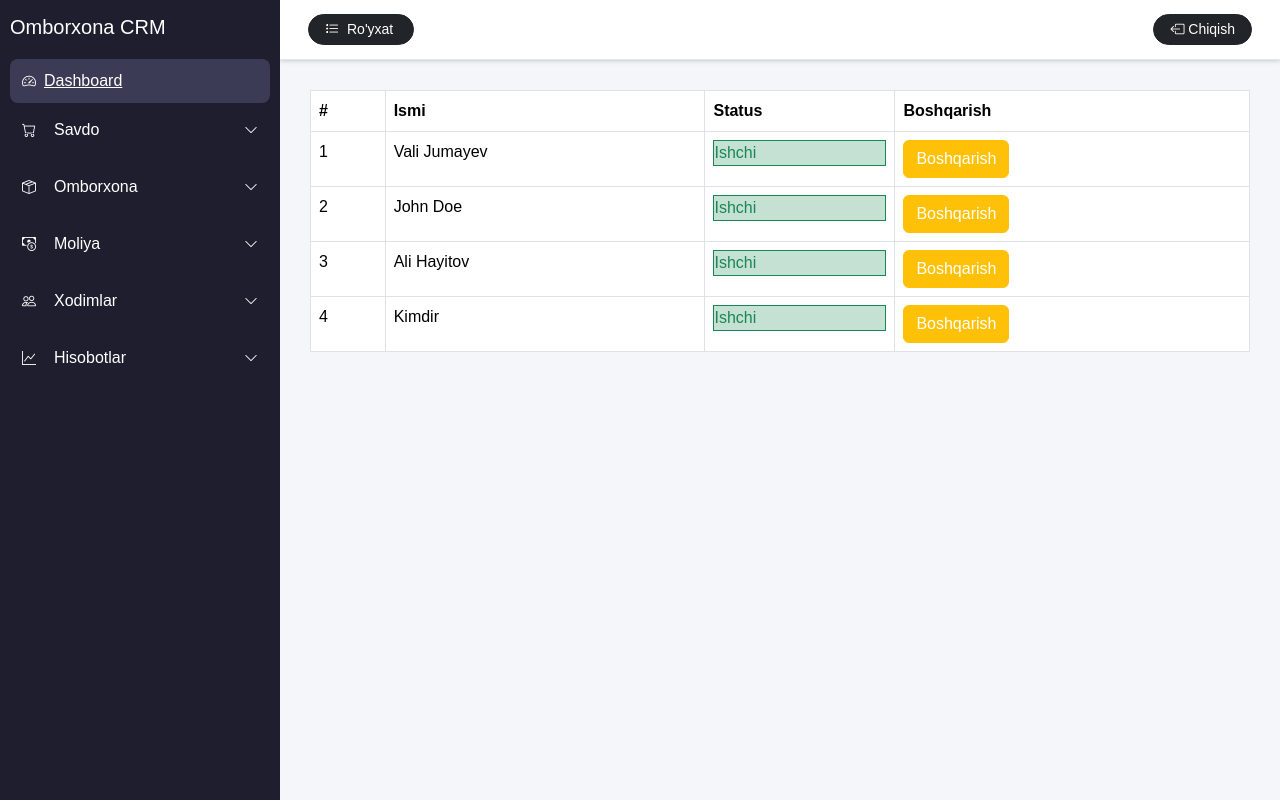
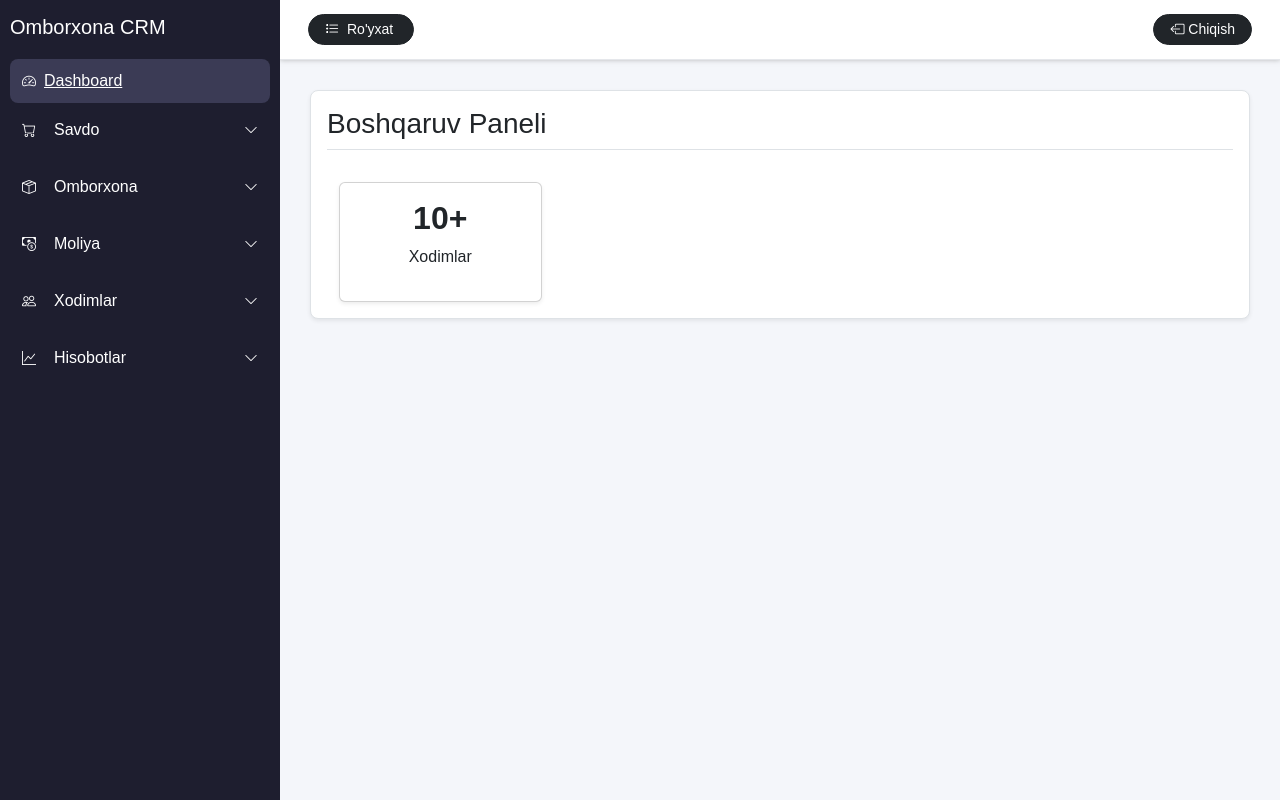
Before and after one commit to dilshodengineer/warehouse-crm-client, a React (Vite) app: page / in a window 1280 px wide. Built offline with nearby package versions, Linux system fonts and the light colour scheme; sample sign-in values are in the browser's storage.

Commit message:
Fix & Add (Transactions.jsx: fix, Dashboard.jsx: add statistics layout)

```diff
--- /dev/null
+++ b/src/components/ui/StatisticsCard.jsx
@@ -0,0 +1,16 @@
+import React from 'react'
+
+const StatisticsCard = ({ count, text }) => {
+  return (
+    <div className='col-lg-3 ccol-md-4 col-sm-6'>
+        <div className="card shadow-sm mt-4">
+            <div className="card-body text-center">
+                <h2 className='fw-semibold'>{count}</h2>
+                <p>{text}</p>
+            </div>
+        </div>
+    </div>
+  )
+}
+
+export default StatisticsCard
--- a/src/pages/Dashboard/Dashboard.jsx
+++ b/src/pages/Dashboard/Dashboard.jsx
@@ -1,54 +1,19 @@
-import React from 'react'
+import React from 'react';
+import PageWindow from "../../components/layout/PageWindow";
+import StatisticsCard from '../../components/ui/StatisticsCard';
 
 const Dashboard = () => {
-  return (
-    <div>
-      <table className="table table-bordered">
-            <thead>
-            <tr>
-                <th>#</th>
-                <th>Ismi</th>
-                <th>Status</th>
-                <th>Boshqarish</th>
-            </tr>
-            </thead>
-            <tbody>
-            <tr>
-                <td>1</td>
-                <td>Vali Jumayev</td>
-                <td><div className="border border-success bg-success bg-opacity-25 text-success">Ishchi</div></td>
-                <td>
-                    <button className="btn btn-warning text-white">Boshqarish</button>
-                </td>
-            </tr>
-            <tr>
-                <td>2</td>
-                <td>John Doe</td>
-                <td><div className="border border-success bg-success bg-opacity-25 text-success">Ishchi</div></td>
-                <td>
-                    <button className="btn btn-warning text-white">Boshqarish</button>
-                </td>
-            </tr>
-            <tr>
-                <td>3</td>
-                <td>Ali Hayitov</td>
-                <td><div className="border border-success bg-success bg-opacity-25 text-success">Ishchi</div></td>
-                <td>
-                    <button className="btn btn-warning text-white">Boshqarish</button>
-                </td>
-            </tr>
-            <tr>
-                <td>4</td>
-                <td>Kimdir</td>
-                <td><div className="border border-success bg-success bg-opacity-25 text-success">Ishchi</div></td>
-                <td>
-                    <button className="btn btn-warning text-white">Boshqarish</button>
-                </td>
-            </tr>
-            </tbody>
-        </table>
-    </div>
-  )
-}
+    return (
+        <PageWindow>
+            <h3>Boshqaruv Paneli</h3>
+            <div className="border-bottom mb-2"></div>
+            <div className="container-fluid">
+                <div className="row">
+                    <StatisticsCard count={"10+"} text={"Xodimlar"}/>
+                </div>
+            </div>
+        </PageWindow>
+    )
+};
 
-export default Dashboard
+export default Dashboard;
--- a/src/pages/Finance/Transactions.jsx
+++ b/src/pages/Finance/Transactions.jsx
@@ -63,7 +63,9 @@ const Transactions = () => {
 
       {error && <Message message={error} type="danger" />}
 
-      {!isLoading && !error && !forbidden && (
+      {!isLoading && data.length === 0 && (<Message message="Hozircha kirim va chiqim yo'q." />)}
+
+      {!isLoading && !error && !forbidden && data.length > 0 && (
         <>
           <TransactionTable transactions={data} />
 
```
